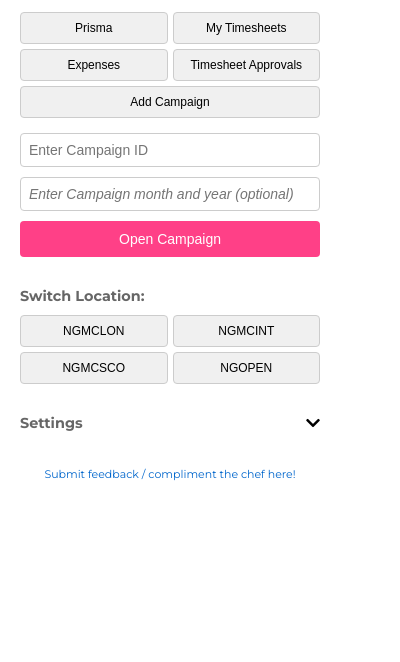
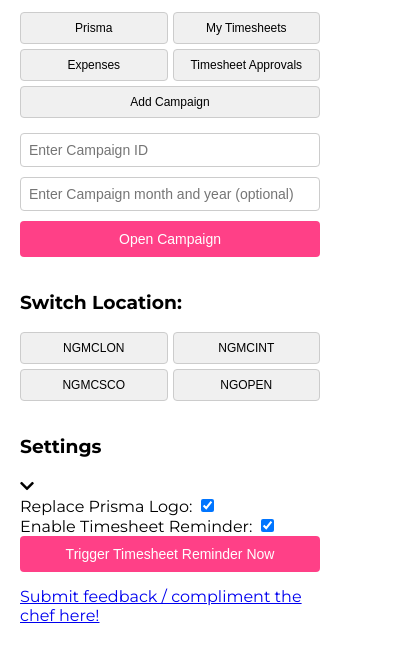
Before and after one commit to harrydbarnes/EMC-Toolshed-Extension, a browser extension: page popup.html in a window 400 px wide. Shown: the part 86-748 px from the top of the page. Drawn offline with Linux system fonts and the light colour scheme.

Commit message:
Update style.css

```diff
--- a/style.css
+++ b/style.css
@@ -80,7 +80,7 @@
 
 .nav-button:hover, .location-button:hover {
     background-color: #f8f8f8;
-    animation: vibrate 0.15s linear;
+    animation: vibrate 0.3s ease-in-out;
 }
 
 .nav-button:active, .location-button:active {
@@ -89,8 +89,10 @@
 
 @keyframes vibrate {
     0%, 100% { transform: translateX(0); }
-    25% { transform: translateX(-1px); }
-    75% { transform: translateX(1px); }
+    20% { transform: translateX(-2px); }
+    40% { transform: translateX(2px); }
+    60% { transform: translateX(-1px); }
+    80% { transform: translateX(1px); }
 }
 
 .input-group {
@@ -121,110 +123,11 @@
 }
 
 .primary-button:hover {
-    animation: vibrate 0.15s linear;
+    animation: vibrate 0.3s ease-in-out;
 }
 
 .primary-button:active {
     transform: translateY(2px);
 }
 
-.section {
-    margin-top: 5px;
-}
-
-.collapsible {
-    cursor: pointer;
-    display: flex;
-    justify-content: space-between;
-    align-items: center;
-    margin-bottom: 5px;
-}
-
-.collapsible-content {
-    max-height: 0;
-    overflow: hidden;
-    transition: max-height 0.3s ease-out;
-}
-
-#settingsContent {
-    padding-top: 5px;
-}
-
-.section h3 {
-    margin: 10px 0;
-    font-size: 0.9em;
-    color: #666;
-}
-
-.toggle-container {
-    display: flex;
-    align-items: center;
-    justify-content: space-between;
-    margin-top: 10px;
-    margin-bottom: 15px;
-}
-
-/* Updated toggle switch styles */
-.toggle {
-    position: relative;
-    display: inline-block;
-    width: 50px;
-    height: 24px;
-}
-
-.toggle input {
-    opacity: 0;
-    width: 0;
-    height: 0;
-}
-
-.slider {
-    position: absolute;
-    cursor: pointer;
-    top: 0;
-    left: 0;
-    right: 0;
-    bottom: 0;
-    background-color: #ccc;
-    transition: .4s;
-    border-radius: 24px;
-}
-
-.slider:before {
-    position: absolute;
-    content: "";
-    height: 16px;
-    width: 16px;
-    left: 4px;
-    bottom: 4px;
-    background-color: white;
-    transition: .4s;
-    border-radius: 50%;
-}
-
-input:checked + .slider {
-    background-color: #ff4087;
-}
-
-input:checked + .slider:before {
-    transform: translateX(26px);
-}
-
-#campaignDate::placeholder {
-    font-style: italic;
-}
-
-.feedback {
-    margin-top: 15px;
-    text-align: center;
-    font-size: 11px;
-}
-
-.feedback a {
-    color: #0066cc;
-    text-decoration: none;
-}
-
-.feedback a:hover {
-    text-decoration: underline;
-}
+/* ... rest of the CSS remains the same ... */
```
